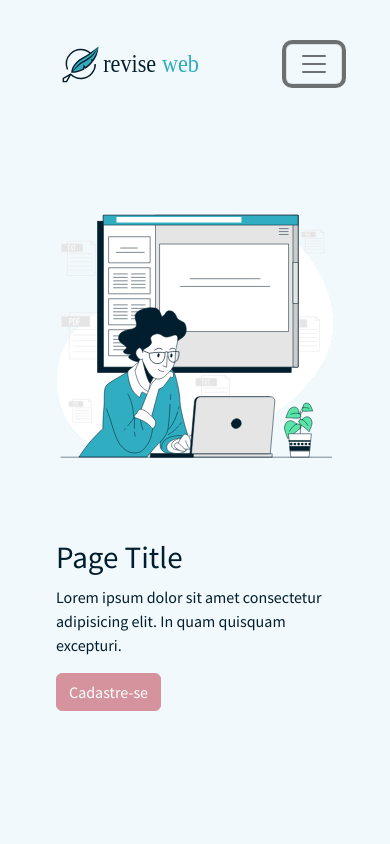
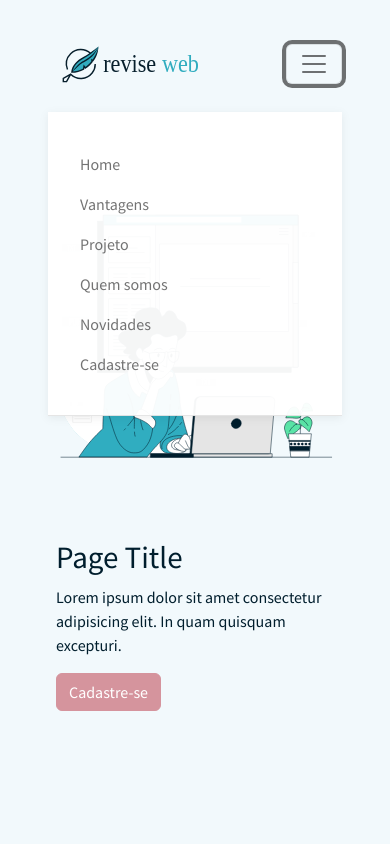
Before and after one commit to daniloboccomino/reviseweb, a plain HTML site: page index.html in a window 390 px wide. Both pictures are taken after a click on the button "Toggle navigation". Shown: the top 844 px of the page. Drawn offline with Linux system fonts and the light colour scheme.

Commit message:
mobile navbar button

```diff
--- a/assets/css/style.css
+++ b/assets/css/style.css
@@ -31,21 +31,29 @@ nav .container {
 
 .sticky {
     position: fixed;
-    -webkit-backdrop-filter: blur(5px);
-    backdrop-filter: blur(5px);
-    -webkit-transition: all 0.3s ease-out 0s;
     transition: all 0.3s ease-out 0s;
     z-index: 1000;
 }
 
 .sticky-bg {
     background-color: rgba(255, 255, 255, 0.8);
+    -webkit-backdrop-filter: blur(5px);
+    backdrop-filter: blur(5px);
+    -webkit-transition: all 0.3s ease-out 0s;
     -webkit-box-shadow: inset 0 -1px 0 0 rgb(0 0 0 / 10%);
     box-shadow: inset 0 -1px 0 0 rgb(0 0 0 / 10%);
 }
 
 .navbar-collapse {
     flex-grow: unset;
+}
+
+.show {
+    background-color: rgba(255, 255, 255, 0.96);
+    height: auto;
+    -webkit-box-shadow: inset 0 -1px 0 0 rgb(0 0 0 / 10%);
+    box-shadow: inset 0 -1px 0 0 rgb(0 0 0 / 10%);
+    filter: drop-shadow(0px 2px 4px #0001);
 }
 
 #home {
--- a/assets/js/main.js
+++ b/assets/js/main.js
@@ -13,3 +13,18 @@ window.onscroll = function () {
         header_navbar.classList.remove('sticky')
     }
 }
+
+document.querySelectorAll('.toggleNav').forEach(nav => nav.addEventListener('click', () => {
+    btnNav = document.querySelector('.navbar-toggler')
+    if (!window.matchMedia('(min-width: 992px)').matches) {
+        if (btnNav.classList.contains('collapsed')) {
+            btnNav.classList.remove('collapsed')
+            btnNav.setAttribute('aria-expanded', true)
+            document.querySelector('#navbarResponsive').classList.add('show')
+        } else {
+            btnNav.classList.add('collapsed')
+            btnNav.setAttribute('aria-expanded', false)
+            document.querySelector('#navbarResponsive').classList.remove('show')
+        }
+    }
+}))
--- a/index.html
+++ b/index.html
@@ -17,28 +17,28 @@
                 <a class="navbar-brand" href="#">
                     <img src="assets/img/logo/revise-web-logo-h.svg" alt="">
                 </a>
-                <button class="navbar-toggler" type="button" data-bs-toggle="collapse" data-bs-target="#navbarColor03" aria-controls="navbarColor03" aria-expanded="false" aria-label="Toggle navigation">
+                <button class="toggleNav navbar-toggler collapsed" type="button" data-bs-toggle="collapse" data-bs-target="navbarResponsive" aria-controls="navbarResponsive" aria-expanded="false" aria-label="Toggle navigation">
                     <span class="navbar-toggler-icon"></span>
                 </button>
-                <div class="collapse navbar-collapse" id="navbarColor03">
+                <div class="collapse navbar-collapse" id="navbarResponsive">
                     <ul class="navbar-nav me-auto">
                         <li class="nav-item">
-                            <a class="nav-link" href="#">Home</a>
+                            <a class="toggleNav nav-link" href="#">Home</a>
                         </li>
                         <li class="nav-item">
-                            <a class="nav-link" href="#features">Vantagens</a>
+                            <a class="toggleNav nav-link" href="#features">Vantagens</a>
                         </li>
                         <li class="nav-item">
-                            <a class="nav-link" href="#project">Projeto</a>
+                            <a class="toggleNav nav-link" href="#project">Projeto</a>
                         </li>
                         <li class="nav-item">
-                            <a class="nav-link" href="#about-us">Quem somos</a>
+                            <a class="toggleNav nav-link" href="#about-us">Quem somos</a>
                         </li>
                         <li class="nav-item">
-                            <a class="nav-link" href="#coming">Novidades</a>
+                            <a class="toggleNav nav-link" href="#coming">Novidades</a>
                         </li>
                         <li class="nav-item">
-                            <a class="nav-link" href="#register">Cadastre-se</a>
+                            <a class="toggleNav nav-link" href="#register">Cadastre-se</a>
                         </li>
                     </ul>
                 </div>
```
